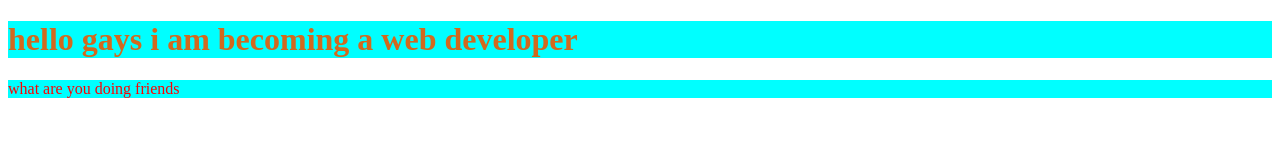
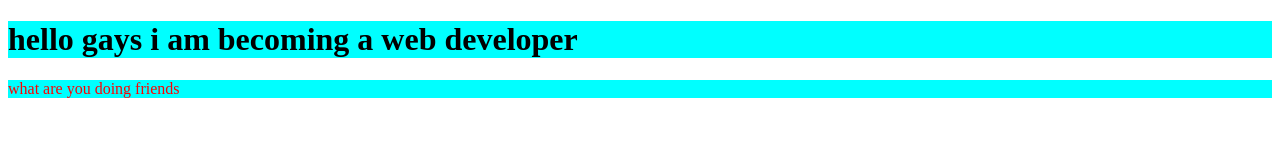
Before and after one commit to Ashaduzzamanmec/Second-repo, a plain HTML site: page index.html in a window 1280 px wide. Drawn offline with Linux system fonts and the light colour scheme.

Commit message:
minor change

```diff
--- a/style.css
+++ b/style.css
@@ -3,6 +3,6 @@ p{
     color: red;
 }
 h1{
-    color: chocolate;
+    color: black;
     background-color: cyan;
 }
```
